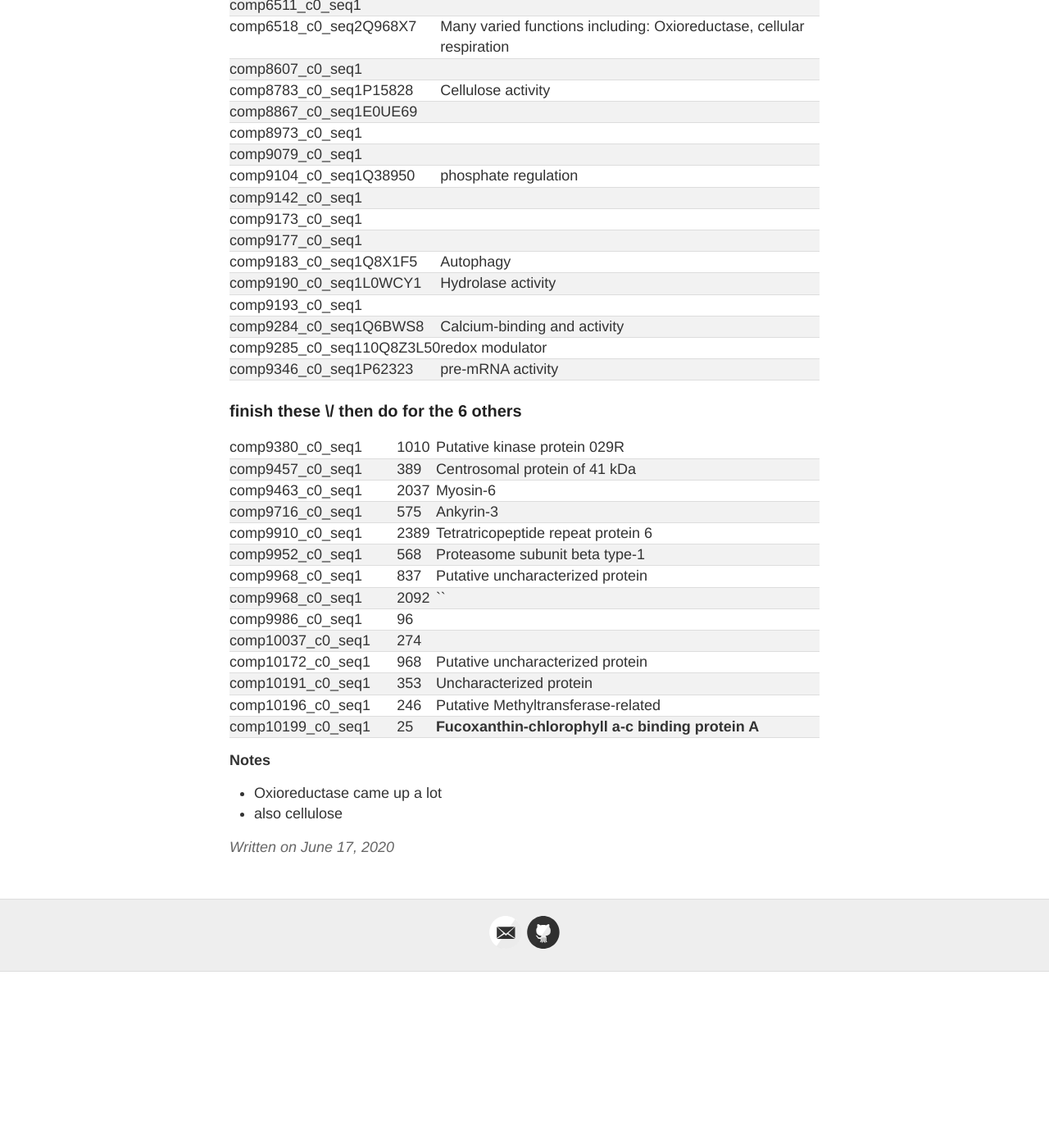
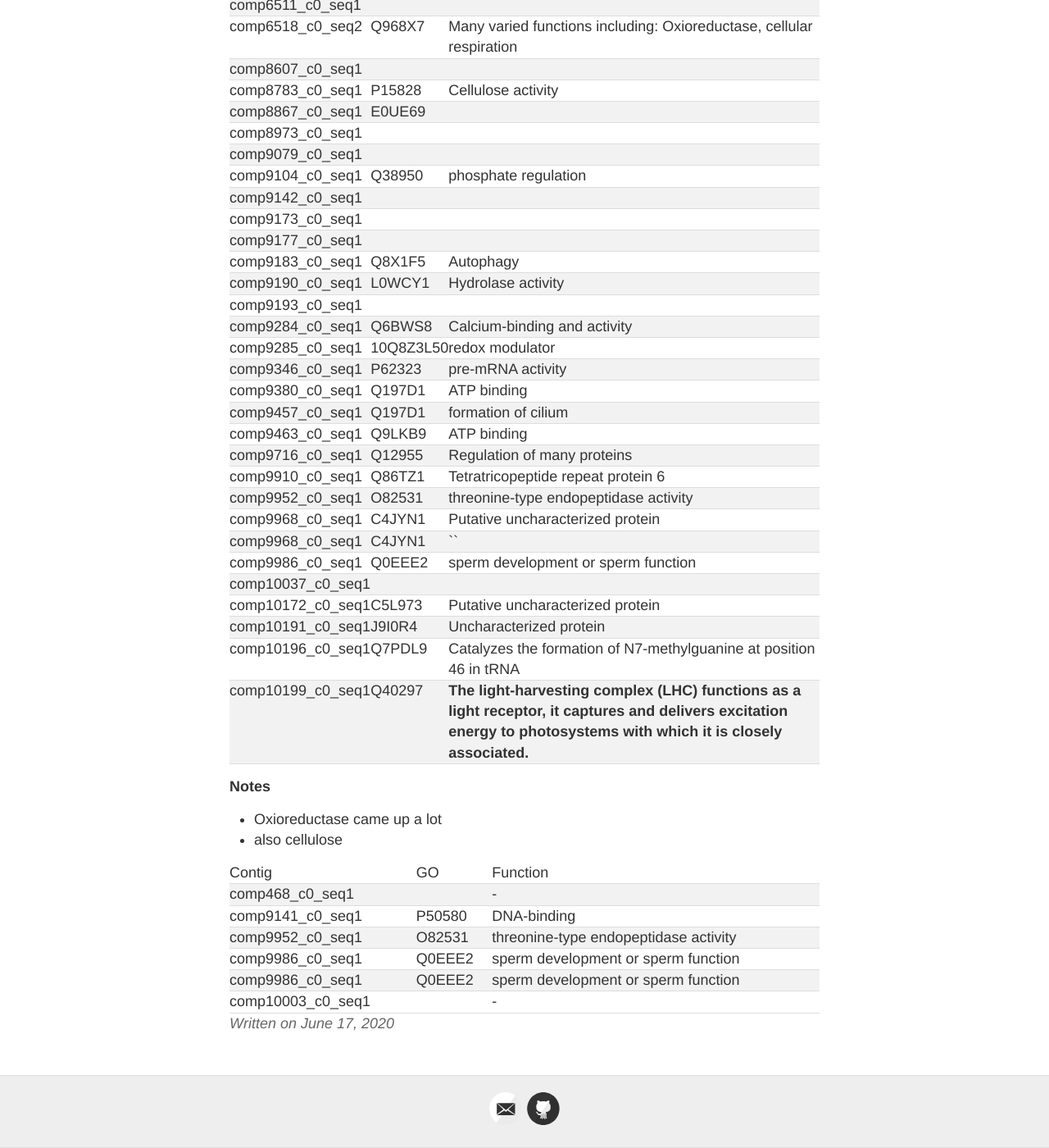
Before and after one commit to Mwags24/Brevolium_Notebook, a Jekyll site: the page built from _posts/2020-6-17-SNPs_Under_functions.md, in a window 1280 px wide and 1400 px high, scrolled down 3499 px. Shown: the whole window at 82% size. Built offline with Jekyll 4.4.1, drawn with Linux system fonts in a browser that asks for light colours; before the commit the page ends 4684 px from its top, so only the background shows below that.

Commit message:
Update 2020-6-17-SNPs_Under_functions.md

```diff
--- a/_posts/2020-6-17-SNPs_Under_functions.md
+++ b/_posts/2020-6-17-SNPs_Under_functions.md
@@ -141,27 +141,32 @@ Other info
 |comp9284_c0_seq1	|Q6BWS8|Calcium-binding and activity|
 |comp9285_c0_seq1	|10Q8Z3L50|redox modulator|
 |comp9346_c0_seq1	|P62323|pre-mRNA activity|
-
-
-### finish these \/ then do for the 6 others
-
-|comp9380_c0_seq1	|1010|Putative kinase protein 029R|
-|comp9457_c0_seq1	|389|Centrosomal protein of 41 kDa|
-|comp9463_c0_seq1	|2037|Myosin-6|
-|comp9716_c0_seq1	|575|Ankyrin-3|
-|comp9910_c0_seq1	|2389|Tetratricopeptide repeat protein 6|
-|comp9952_c0_seq1	|568|Proteasome subunit beta type-1|
-|comp9968_c0_seq1	|837|Putative uncharacterized protein|
-|comp9968_c0_seq1	|2092|``|
-|comp9986_c0_seq1	|96||
-|comp10037_c0_seq1  |274||
-|comp10172_c0_seq1  |968|Putative uncharacterized protein|
-|comp10191_c0_seq1  |353|Uncharacterized protein|
-|comp10196_c0_seq1  |246|Putative Methyltransferase-related|
-|comp10199_c0_seq1  |25|**Fucoxanthin-chlorophyll a-c binding protein A**|
+|comp9380_c0_seq1	|Q197D1|ATP binding|
+|comp9457_c0_seq1	|Q197D1|formation of cilium|
+|comp9463_c0_seq1	|Q9LKB9|ATP binding|
+|comp9716_c0_seq1	|Q12955|Regulation of many proteins|
+|comp9910_c0_seq1	|Q86TZ1|Tetratricopeptide repeat protein 6|
+|comp9952_c0_seq1	|O82531|threonine-type endopeptidase activity
+|comp9968_c0_seq1	|C4JYN1|Putative uncharacterized protein|
+|comp9968_c0_seq1	|C4JYN1|``|
+|comp9986_c0_seq1	|Q0EEE2|sperm development or sperm function|
+|comp10037_c0_seq1  |||
+|comp10172_c0_seq1  |C5L973|Putative uncharacterized protein|
+|comp10191_c0_seq1  |J9I0R4|Uncharacterized protein|
+|comp10196_c0_seq1  |Q7PDL9|Catalyzes the formation of N7-methylguanine at position 46 in tRNA|
+|comp10199_c0_seq1  |Q40297|**The light-harvesting complex (LHC) functions as a light receptor, it captures and delivers excitation energy to photosystems with which it is closely associated.**|
 
 
 **Notes**
 
 * Oxioreductase came up a lot
 * also cellulose
+
+
+|Contig|GO|Function|
+|comp468_c0_seq1||  - |
+|comp9141_c0_seq1|P50580 |DNA-binding|
+|comp9952_c0_seq1|O82531|threonine-type endopeptidase activity|
+|comp9986_c0_seq1|Q0EEE2|  sperm development or sperm function|
+|comp9986_c0_seq1|Q0EEE2| sperm development or sperm function|
+|comp10003_c0_seq1|| - |
```
